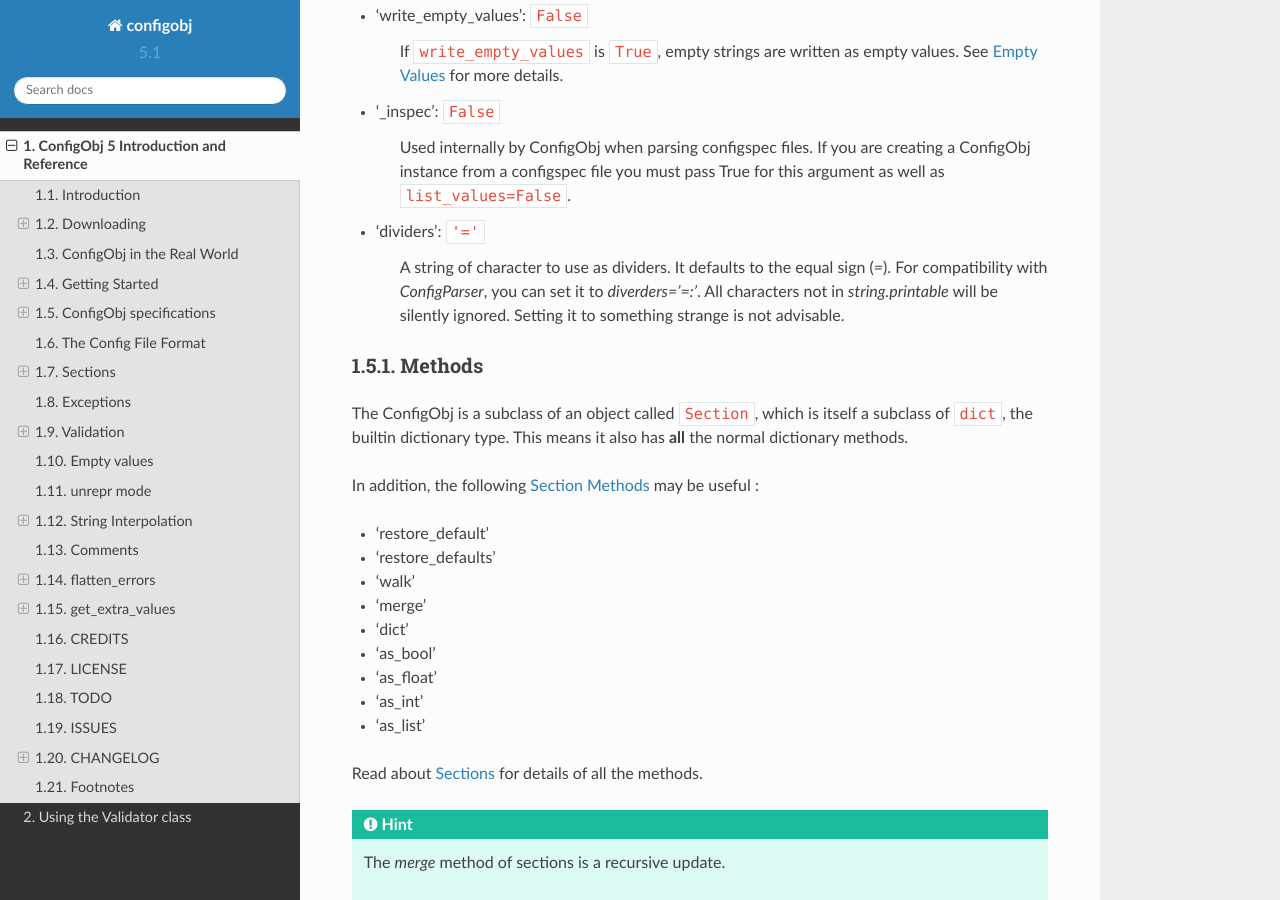
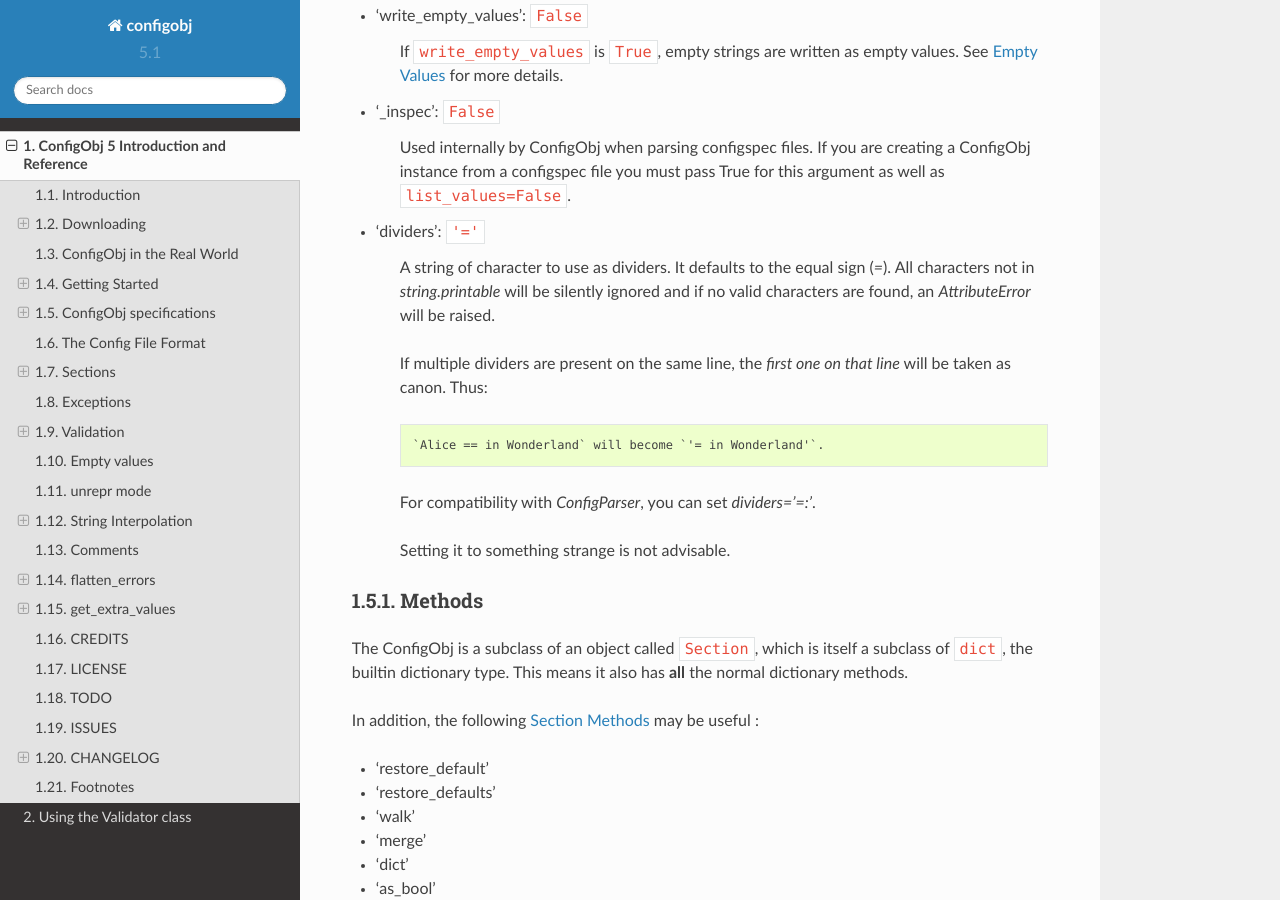
Before and after one commit to DiffSK/configobj, a Sphinx documentation site: the page built from docs/configobj.rst, in a window 1280 px wide and 900 px high, scrolled down 10738 px. Built offline with Sphinx 7.4.7 and the Read the Docs theme 2.0.0, drawn with Linux system fonts in a browser that asks for light colours.

Commit message:
Mod: Changes.
 + Spelling faults -- curse dyslexia.
 + Unit test added for multiple dividers.
 + Documentation for multiple dividers.
 + Documentation made clearer.
 + Caching for REGEXP added but commented out for now.
 + Changed [pytest] to [tool:pytest] as per pytest warning.

```diff
--- a/docs/configobj.rst
+++ b/docs/configobj.rst
@@ -447,9 +447,17 @@
 * 'dividers': ``'='``
 
     A string of character to use as dividers. It defaults to the equal sign
-    (`=`). For compatibility with `ConfigParser`, you can set it to
-    `diverders='=:'`. All characters not in `string.printable` will be
-    silently ignored.  Setting it to something strange is not advisable.
+    (`=`).  All characters not in `string.printable` will be silently ignored
+    and if no valid characters are found, an `AttributeError` will be raised.
+
+    If multiple dividers are present on the same line, the *first one on that
+    line* will be taken as canon. Thus::
+
+        `Alice == in Wonderland` will become `'= in Wonderland'`.
+
+    For compatibility with `ConfigParser`, you can set `dividers='=:'`.
+
+    Setting it to something strange is not advisable.
 
 
 Methods
--- a/setup.cfg
+++ b/setup.cfg
@@ -17,7 +17,7 @@
 universal = 1
 
 
-[pytest]
+[tool:pytest]
 norecursedirs = .* *.egg *.egg-info bin dist include lib local share static docs
 python_files = src/tests/test_*.py
 #addopts =
--- a/src/configobj/__init__.py
+++ b/src/configobj/__init__.py
@@ -1033,9 +1033,12 @@
     # TODO: also support inline comments (needs dynamic compiling of the regex below)
     COMMENT_MARKERS = ['#']
 
+    __keyword = None
 
     @property
     def _keyword(self):
+        #if self.__keyword is None:
+        #    self.__keyword = re.compile(r'''^ # line start
         return re.compile(r'''^ # line start
             (\s*)                   # indentation
             (                       # keyword
@@ -1048,6 +1051,7 @@
             $   # line end
             '''.format(''.join(self._dividers)),
             re.VERBOSE)
+        #return self.__keyword
 
     _sectionmarker = re.compile(r'''^
         (\s*)                     # 1: indentation
@@ -1155,7 +1159,7 @@
         # Dividers, see issue #83.
         self._dividers = [x for x in dividers if x in string.printable]
         if not self._dividers:
-            raise AttributeError("No valide characters found for dividers.")
+            raise AttributeError("No valid characters found for dividers.")
 
         # Inspect.
         self._inspec = _inspec
```
Also changed, not shown: 1 other file.
